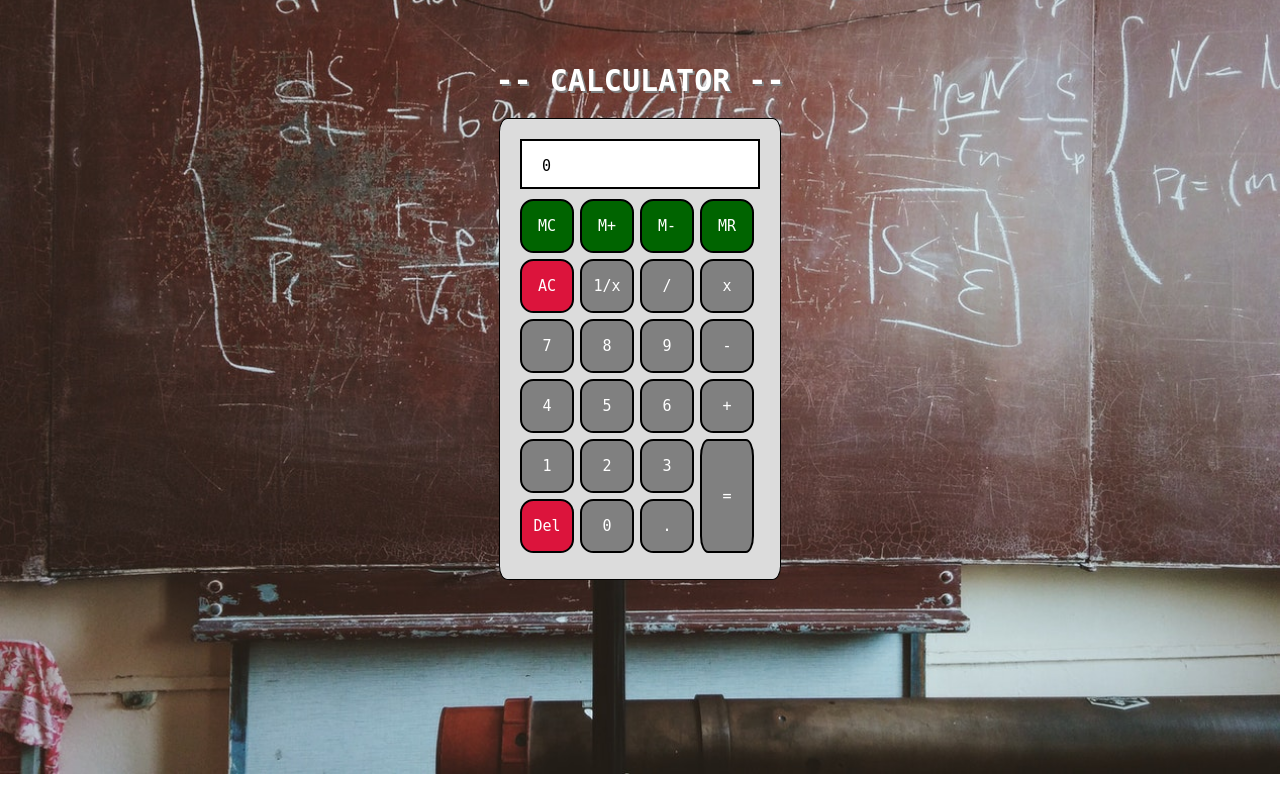
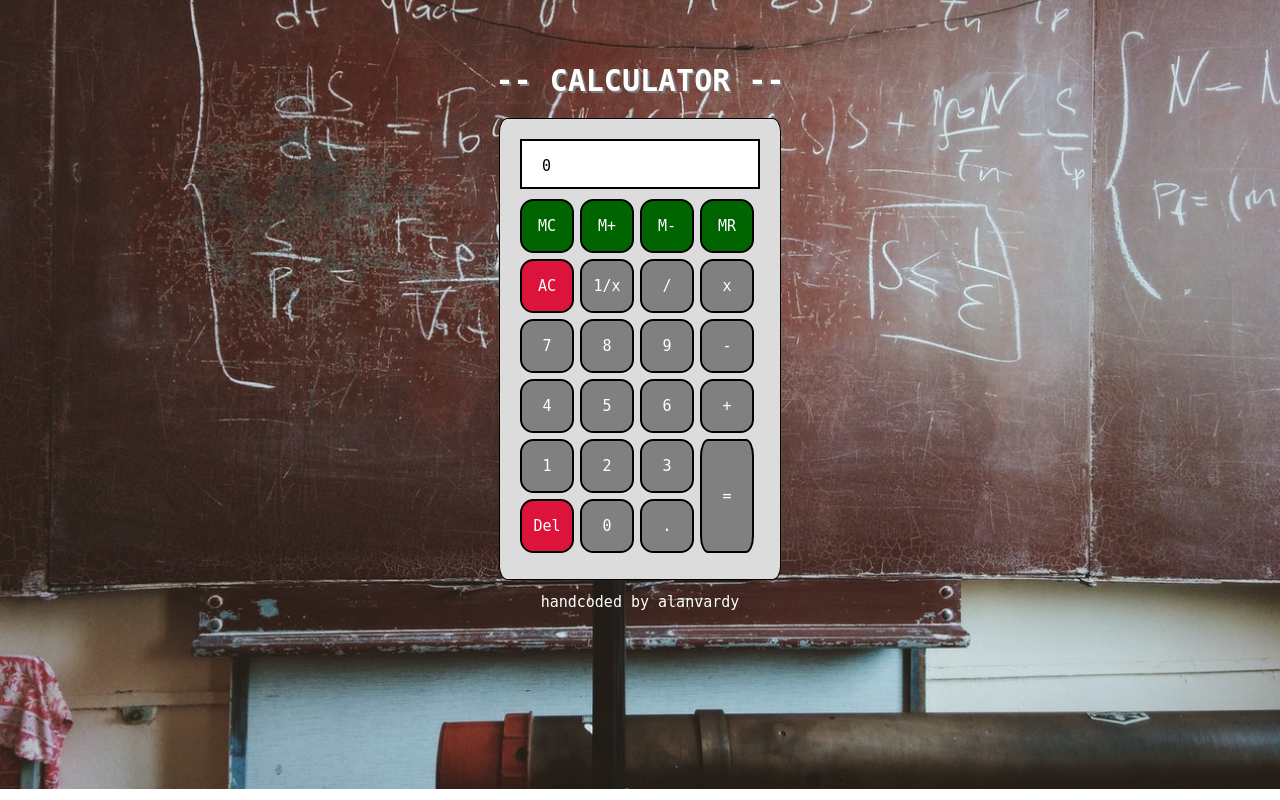
Before and after one commit to alanvardy/calculator, a PHP site: page /calculator.html in a window 1280 px wide. Run offline with PHP 8.4, Linux system fonts and the light colour scheme; some web fonts are replaced.

Commit message:
cleaned up code, added name

```diff
--- a/assets/calculator.css
+++ b/assets/calculator.css
@@ -90,3 +90,8 @@ box-shadow: 7px 7px 5px -4px rgba(0,0,0,0.56);
 a {
   text-decoration: none;
 }
+
+.footer {
+  margin-top: 1%;
+  text-align: center;
+}
--- a/calculator.html
+++ b/calculator.html
@@ -12,7 +12,6 @@
     <div class="page">
       <div class="calculator">
         <div class="display">0</div>
-
         <a href="#"><div class="button green">MC</div></a>
         <a href="#"><div class="button green">M+</div></a>
         <a href="#"><div class="button green">M-</div></a>
@@ -34,15 +33,11 @@
         <a href="#"><div class="button">3</div></a>
         <a href="#"><div class="button equals">=</div></a>
         <a href="#"><div class="button red">Del</div></a>
-
         <a href="#"><div class="button">0</div></a>
         <a href="#"><div class="button">.</div></a>
-
-
-
       </div>
     </div>
-
+    <div class="footer"> handcoded by alanvardy</div>
     <script type="text/javascript" src="assets/calculator.js">
 
     </script>
```
Also changed, not shown: README.md.
